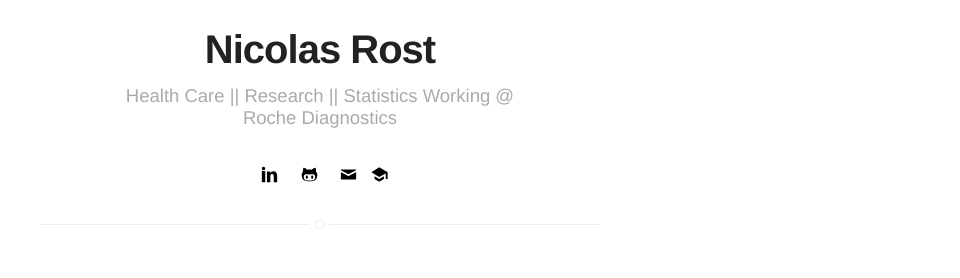
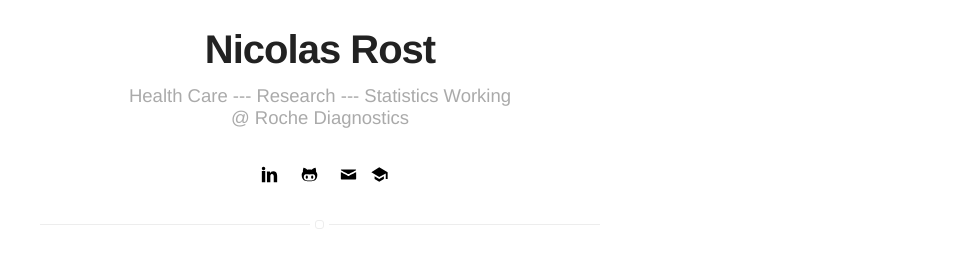
Before and after one commit to nicorost/nicorost.github.io, a Jekyll site: the page built from projects.html, in a window 1280 px wide. Shown: the part 262-540 px from the top of the page, without its empty margins (320-1280 px from the left). Built offline with Jekyll 4.4.1, drawn with Linux system fonts in a browser that asks for light colours; emoji names are drawn with the system emoji font.

Commit message:
formatting

```diff
--- a/_config.yml
+++ b/_config.yml
@@ -1,6 +1,6 @@
 # main text of home
 name: Nicolas Rost
-bio: Health Care  ||  Research  ||  Statistics Working @ Roche Diagnostics
+bio: Health Care --- Research --- Statistics Working @ Roche Diagnostics
 
 # SEO
 keywords: Psychology, Biological Psychology, Clinical Psychology, Mental Health, Psychiatry, Computational Psychiatry, Data Science, Munich, Statistics, Machine Learning, LMU, Data Scientist, Max Planck Institute of Psychiatry, Roche
```
